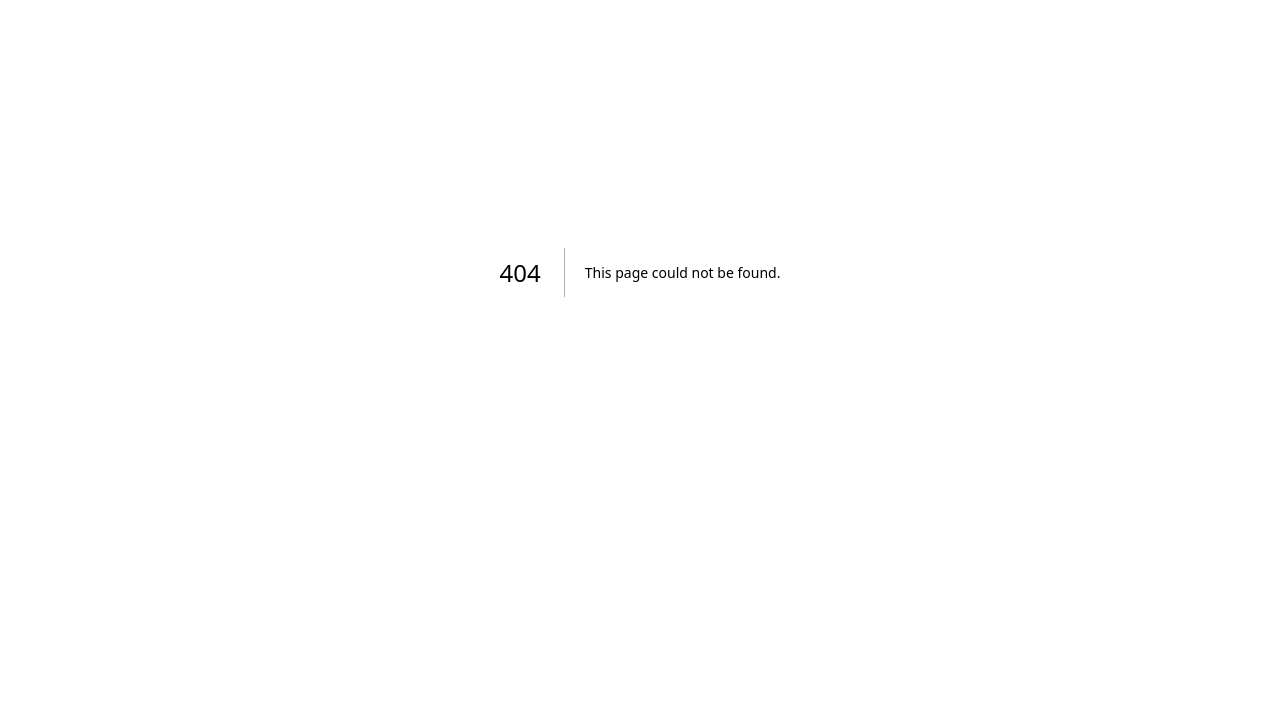
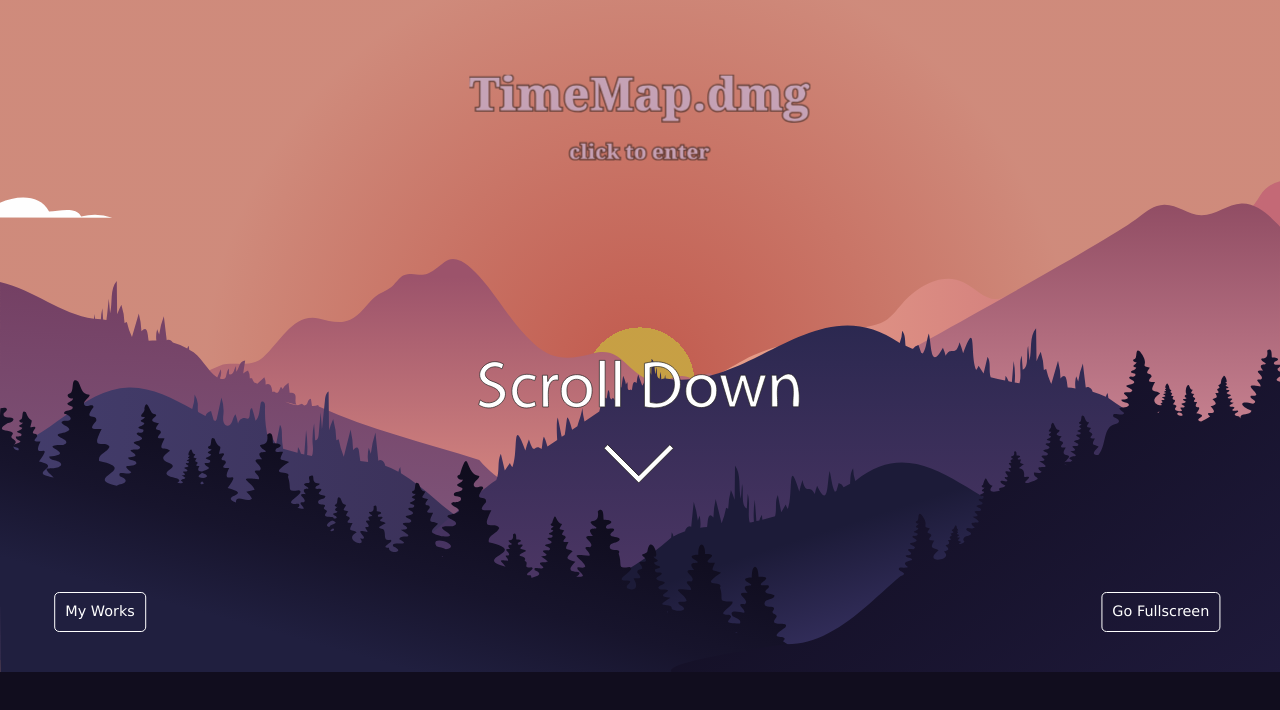
Before and after one commit to TMInstaller/time-map-dmg, a Next.js app: page /intro in a window 1280 px wide. Before the commit this address had no page. Shown: the part 128-838 px from the top of the page. Before the commit the page ends 800 px from the top, so only its background shows below. Built offline with nearby package versions, Linux system fonts and the light colour scheme.

Commit message:
페이지 구현

```diff
--- /dev/null
+++ b/src/app/(home)/intro/page.tsx
@@ -0,0 +1,11 @@
+import IntroAnime from '@/components/animation/intro/IntroAnime'
+
+const Intro = () => {
+  return (
+    <>
+      <IntroAnime />
+    </>
+  )
+}
+
+export default Intro
```
Also changed, not shown: src/components/animation/intro/IntroAnime.tsx (renamed from src/app/(etc)/animation/page.tsx, +3 -4 lines), src/components/animation/intro/IntroAnime.style.css (renamed from src/app/(etc)/animation/style.css).
